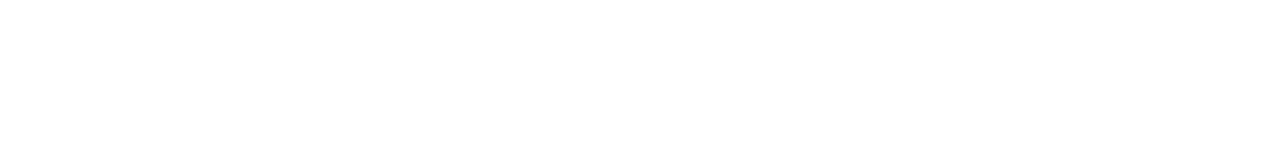
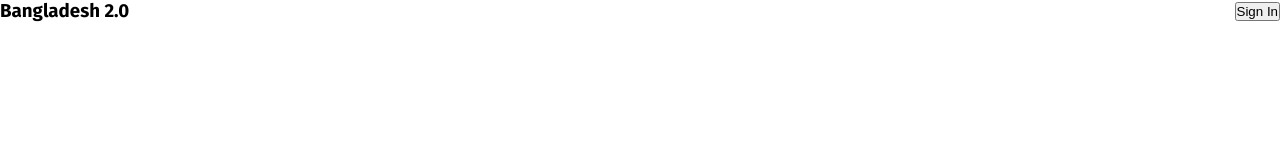
Before and after one commit to zaman-pro/A01-Bangladesh-2-0, a plain HTML site: page index.html in a window 1280 px wide. Drawn offline with Linux system fonts and the light colour scheme.

Commit message:
navbar added

```diff
--- a/index.html
+++ b/index.html
@@ -7,7 +7,11 @@
     <link rel="stylesheet" href="style.css" />
   </head>
   <body>
-    <nav></nav>
+    <!-- navbar starts here -->
+    <nav>
+      <h3 class="name-logo">Bangladesh 2.0</h3>
+      <button class="nav-sign-in-btn">Sign In</button>
+    </nav>
     <header></header>
     <main></main>
     <footer></footer>
--- a/style.css
+++ b/style.css
@@ -0,0 +1,24 @@
+/* font-family "Fira Sans" */
+@import url("https://fonts.googleapis.com/css2?family=Fira+Sans:ital,wght@0,100;0,200;0,300;0,400;0,500;0,600;0,700;0,800;0,900;1,100;1,200;1,300;1,400;1,500;1,600;1,700;1,800;1,900&display=swap");
+
+/* uni shared style */
+* {
+  padding: 0;
+  margin: 0;
+  box-sizing: border-box;
+}
+
+body {
+  font-family: "Fira Sans", serif;
+  font-weight: normal;
+  font-style: normal;
+}
+
+/* nav style */
+nav {
+  max-width: 1600px;
+  margin: 0 auto;
+  display: flex;
+  justify-content: space-between;
+  align-items: center;
+}
```
